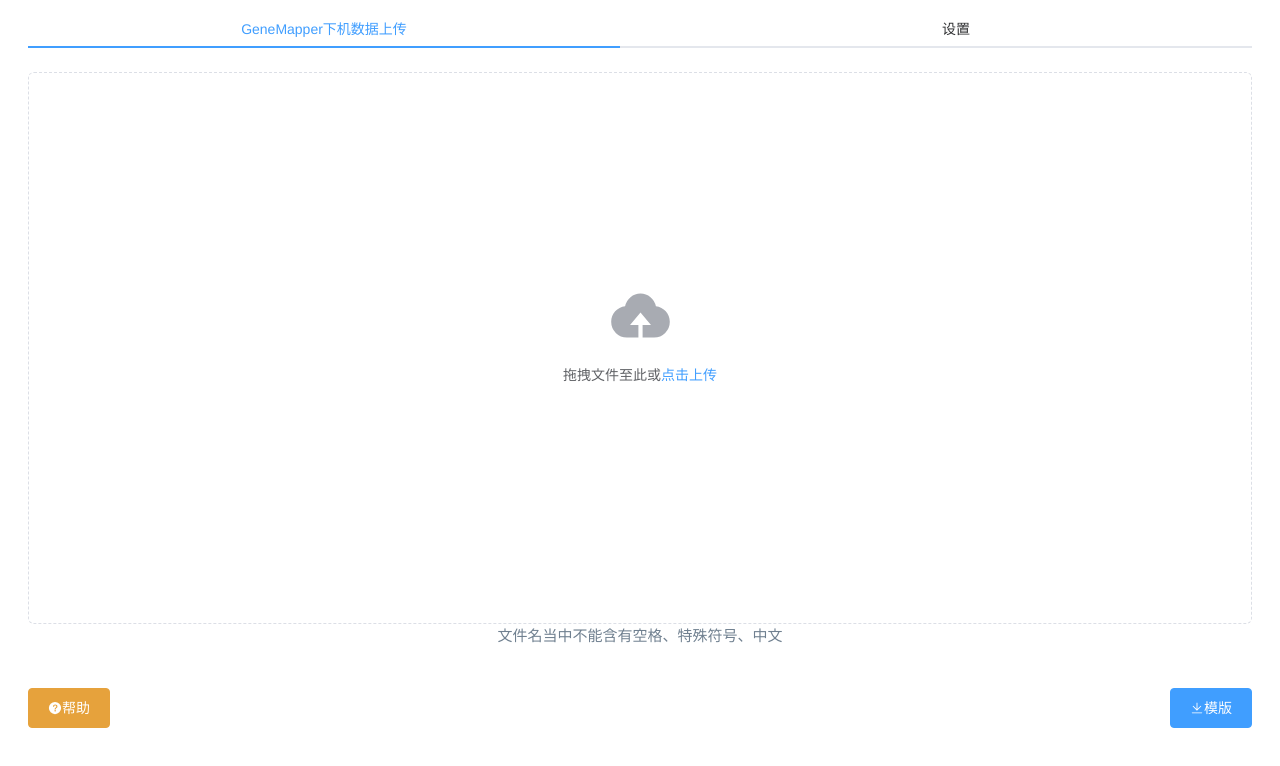
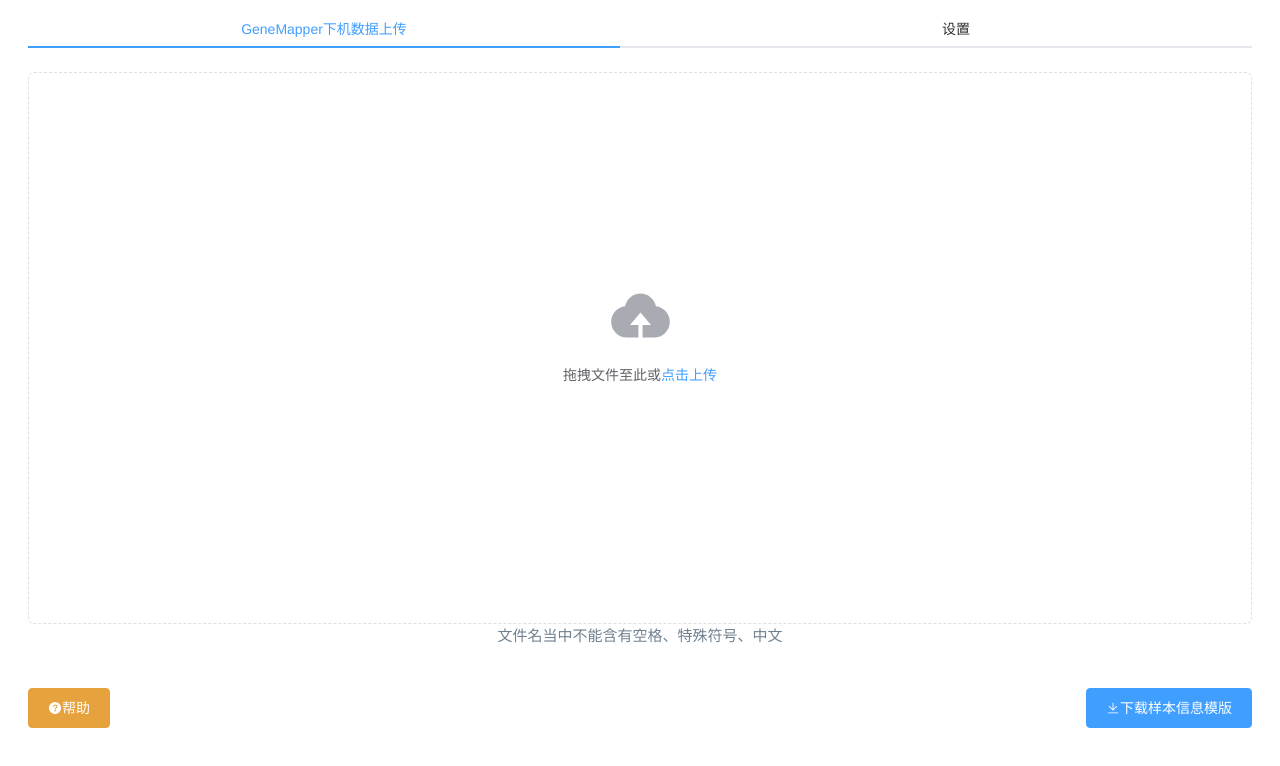
Before and after one commit to NTLx/AneuFiler, a Vue app: page / in a window 1280 px wide. Shown: the top 766 px of the page. Built offline with nearby package versions, Linux system fonts and the light colour scheme.

Commit message:
perf: change downlaod sample information file's tip

```diff
--- a/src/App.vue
+++ b/src/App.vue
@@ -57,7 +57,7 @@
                   size="large"
                 >
                   <el-icon><Download /></el-icon>
-                  模版
+                  下载样本信息模版
                 </el-button>
               </div>
             </el-col>
```
